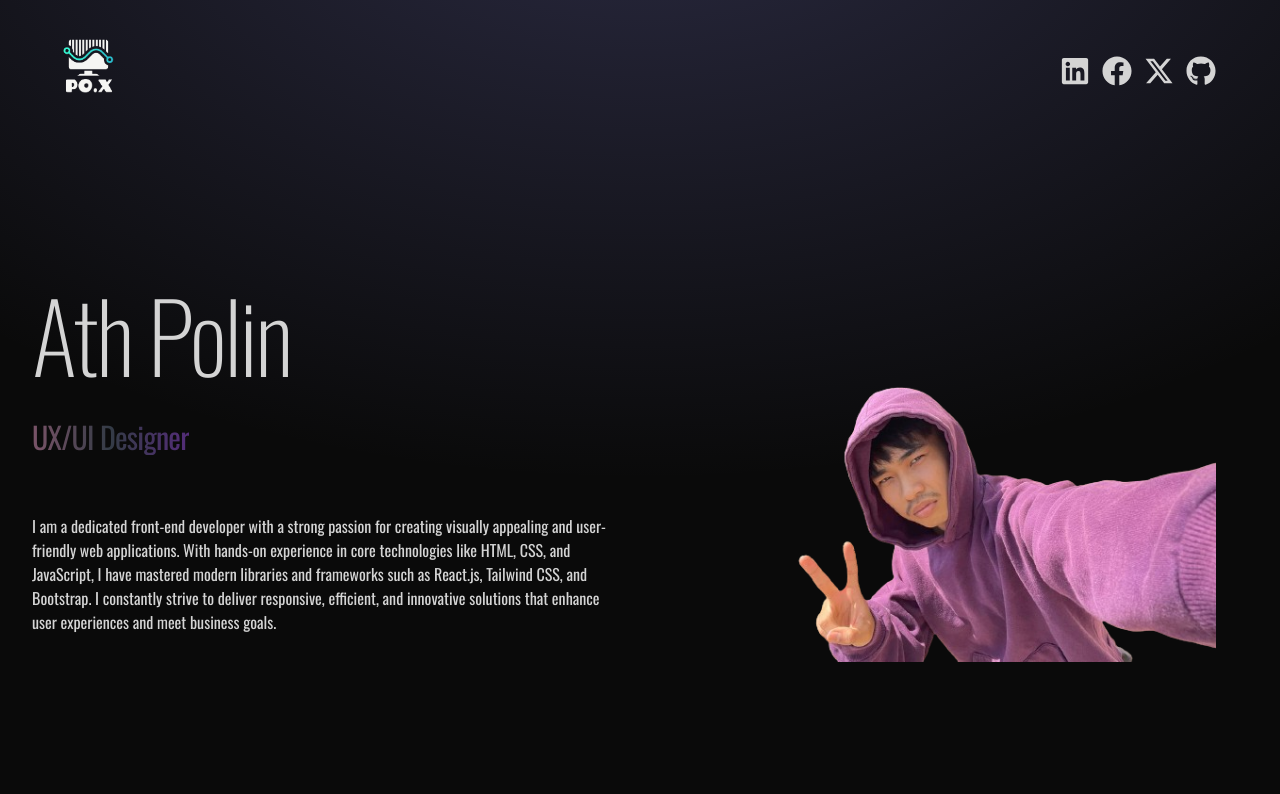
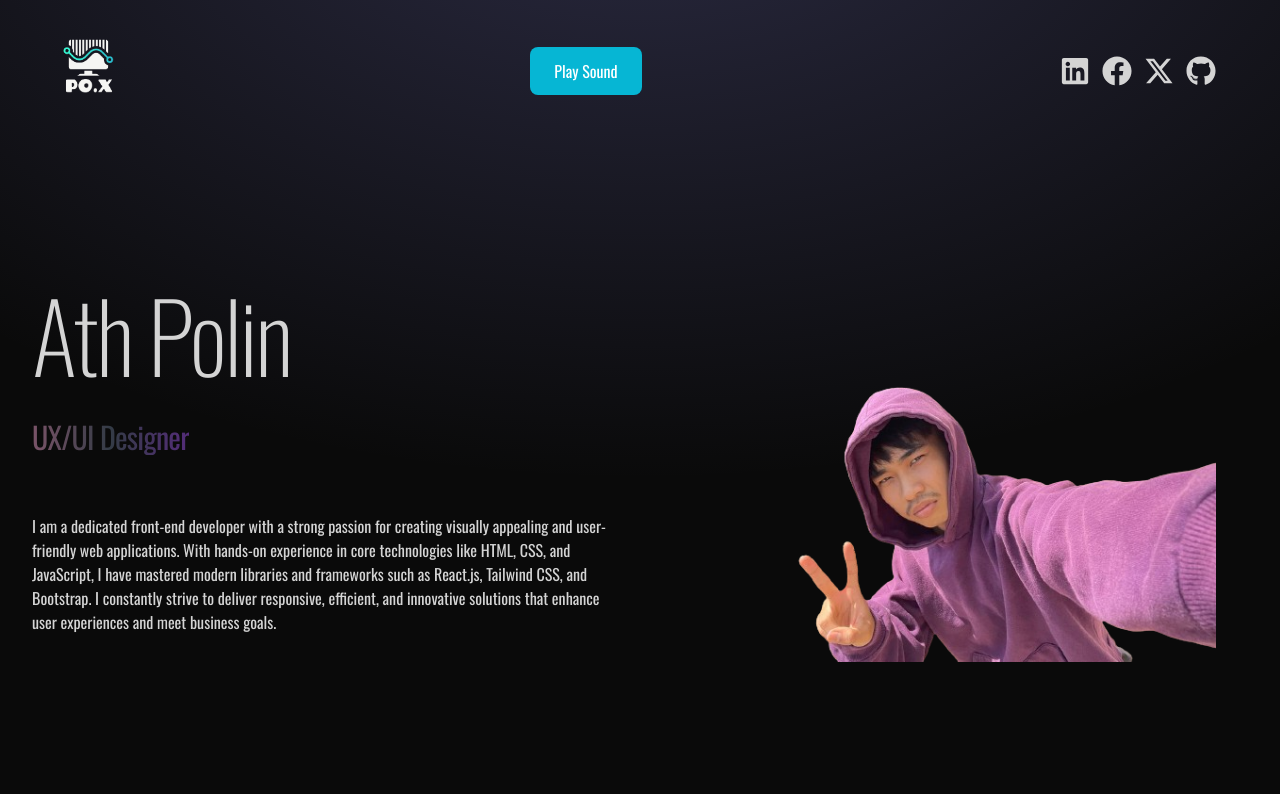
Before and after one commit to Polin-weblearning/My-Portfolio, a React (Vite) app: page / in a window 1280 px wide. Shown: the top 794 px of the page. Built offline with nearby package versions, Linux system fonts and the light colour scheme.

Commit message:
and audio sound

```diff
--- a/src/App.jsx
+++ b/src/App.jsx
@@ -9,6 +9,7 @@ import Projects from "./components/Projects";
 import Contact1 from "./components/Contact";
 import Shortcourse from "./components/Shortcourse";
 import { Analytics } from "@vercel/analytics/react";
+import Sound from "./components/Sound";
 
 const App = () => {
   return (
--- a/src/components/Navbar.jsx
+++ b/src/components/Navbar.jsx
@@ -1,5 +1,6 @@
 import Logo from "../assets/mylogo.png";
 import { socialLinks } from "../constants/socialLinks";
+import Sound from "./Sound";
 
 const Navbar = () => {
   return (
@@ -9,8 +10,9 @@ const Navbar = () => {
           <img className="mx-2 w-20 hover:scale-110" src={Logo} alt="logo" />
         </a>
       </div>
+      <Sound/>
+      <div className="icon m-8 flex items-center gap-3 text-3xl">
 
-      <div className="icon m-8 flex items-center gap-3 text-3xl">
         {socialLinks.map(({ href, icon: Icon, label }, index) => (
           <a
             key={index}
--- /dev/null
+++ b/src/components/Sound.jsx
@@ -0,0 +1,46 @@
+import React, { useState, useEffect, useRef } from "react";
+import Sounds from "../assets/audio.mp3";
+
+const Sound = () => {
+  const audioRef = useRef(new Audio(Sounds));
+  const [isPlaying, setIsPlaying] = useState(false);
+
+  const togglePlay = () => {
+    const audio = audioRef.current;
+
+    if (isPlaying) {
+      audio.pause();
+    } else {
+      audio.play();
+    }
+    setIsPlaying(!isPlaying);
+  };
+
+  useEffect(() => {
+    const audio = audioRef.current;
+
+    const handleAudioEnd = () => setIsPlaying(false);
+    audio.addEventListener("ended", handleAudioEnd);
+
+    return () => {
+      audio.removeEventListener("ended", handleAudioEnd);
+      audio.pause();
+      audio.currentTime = 0;
+    };
+  }, []);
+
+  return (
+    <div className="">
+      <button
+        onClick={togglePlay}
+        className={`px-6 py-3 text-white ${
+          isPlaying ? "bg-red-500 hover:bg-red-600" : "bg-cyan-500 hover:bg-cyan-600"
+        } rounded-lg focus:outline-none focus:ring-2 focus:ring-cyan-300 transition-all`}
+      >
+        {isPlaying ? "Pause Sound" : "Play Sound"}
+      </button>
+    </div>
+  );
+};
+
+export default Sound;
```
Also changed, not shown: 1 other file (tests, documents, lock files or other folders).
